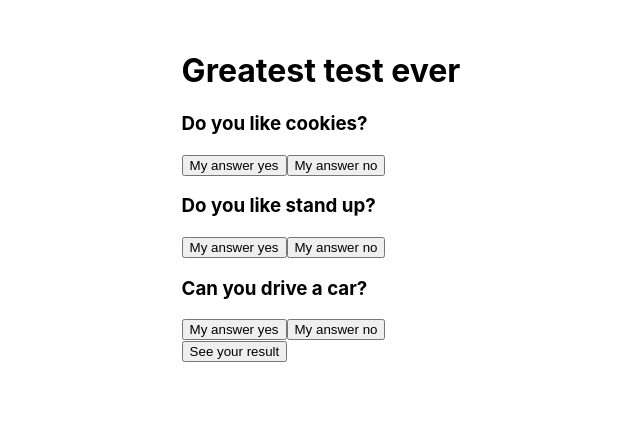
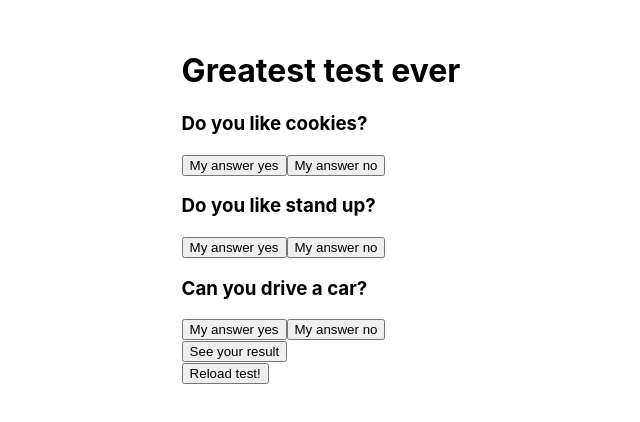
Before and after one commit to Masha-Gorb/Counter, a React (Create React App) app: page / in a window 1280 px wide. Shown: the top 422 px of the page, without its empty margins (294-934 px from the left). Built offline with nearby package versions, Linux system fonts and the light colour scheme.

Commit message:
elle girl test v 0.2

```diff
--- a/src/App.tsx
+++ b/src/App.tsx
@@ -5,6 +5,7 @@ import {ButtonInc} from "./ButtonInc";
 import {ButtonReset} from "./ButtonReset";
 import { QuestionOne } from './Elle girl/QuestionOne';
 import { ResultButton } from './Elle girl/ResultButton';
+import { ReloadButton } from './Elle girl/ReloadButton';
 
 function App() {
     let [numbers, setNumbers] = useState(0)
@@ -76,6 +77,7 @@ function App() {
                 <ResultButton
                 showRes={showRes}
                 />
+                <ReloadButton/>
             </div>
 
 
--- a/src/Elle girl/QuestionOne.tsx
+++ b/src/Elle girl/QuestionOne.tsx
@@ -10,7 +10,7 @@ type QuestionOneType = {
 export const QuestionOne = (props: QuestionOneType) => {
     return <div>
     <h3>{props.title}</h3>
-        <button onClick={props.incrementFirstOption}>My answer yes</button>
-        <button>My answer no</button>
+        <button onClick={props.incrementFirstOption} disabled={false}>My answer yes</button>
+        <button onClick={props.incrementSecondOption} disabled={false}>My answer no</button>
     </div>
 }
--- /dev/null
+++ b/src/Elle girl/ReloadButton.tsx
@@ -0,0 +1,7 @@
+import React from 'react';
+
+export const ReloadButton = () => {
+    return (
+            <button onClick={window.location.reload}>Reload test!</button>
+    )
+}
```
